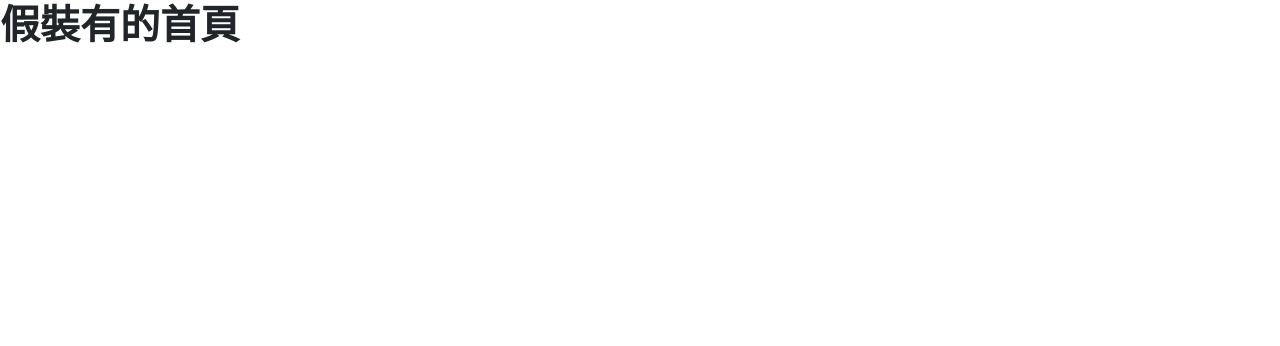
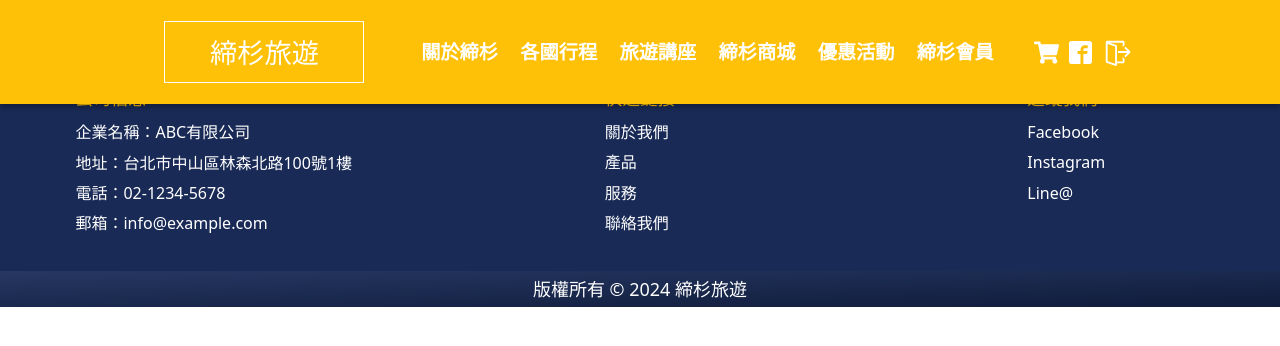
Before and after one commit to LauranceLi/Group3-React, a Next.js app in the folder next/: page / in a window 1280 px wide. Shown: the top 346 px of the page. Built offline with nearby package versions, Linux system fonts and the light colour scheme.

Commit message:
開始作主頁

```diff
--- a/next/pages/index.js
+++ b/next/pages/index.js
@@ -1,13 +1,20 @@
+
 import Head from 'next/head'
 import { Inter } from 'next/font/google'
-import styles from '@/styles/home.module.css'
+import styles from '@/styles/members/login.module.css'
+import Preloader from '@/components/layout/preloader'
+import Navbar from '@/components/layout/navbar'
+import Footer from '@/components/layout/footer'
 
 const inter = Inter({ subsets: ['latin'] })
 
 export default function Home() {
   return (
     <>
+    <Preloader />
+    <Navbar />
       <h1>假裝有的首頁</h1>
+    <Footer />
     </>
   )
 }
```
